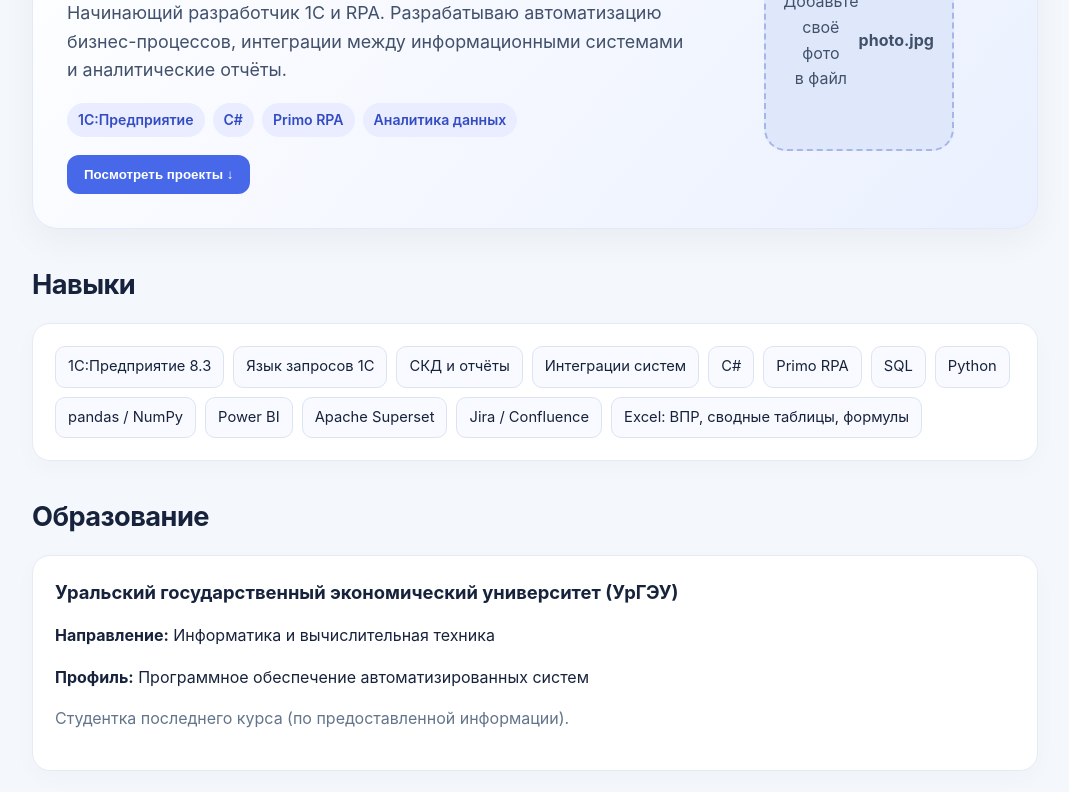
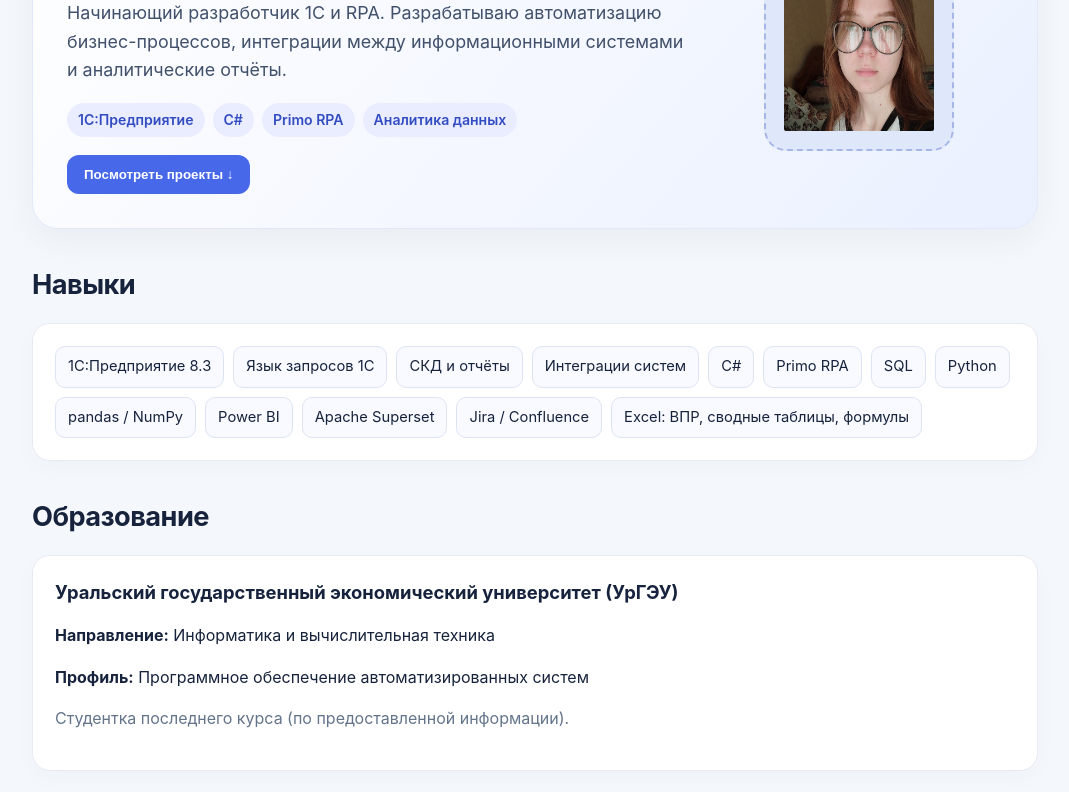
Before and after one commit to krbgny/ussueCV, a plain HTML site: page index.html in a window 1280 px wide. Shown: the part 227-1019 px from the top of the page, without its empty margins (105-1174 px from the left). Drawn offline with Linux system fonts and the light colour scheme.

Commit message:
Update index.html

```diff
--- a/index.html
+++ b/index.html
@@ -45,7 +45,7 @@ button{border:0;border-radius:12px;background:var(--accent);color:#fff;padding:1
 <div class="pills"><span class="pill">1С:Предприятие</span><span class="pill">C#</span><span class="pill">Primo RPA</span><span class="pill">Аналитика данных</span></div>
 <button onclick="document.querySelector('#projects').scrollIntoView({behavior:'smooth'})">Посмотреть проекты ↓</button>
 </div>
-<div class="photo">Добавьте своё фото<br>в файл <b>photo.jpg</b></div>
+<img class="photo" src="photo.jpg" alt="Фото">
 </header>
 
 <section id="skills"><h2>Навыки</h2>
```
